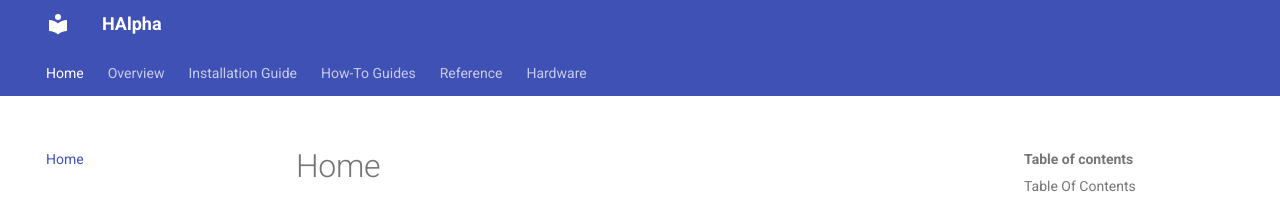
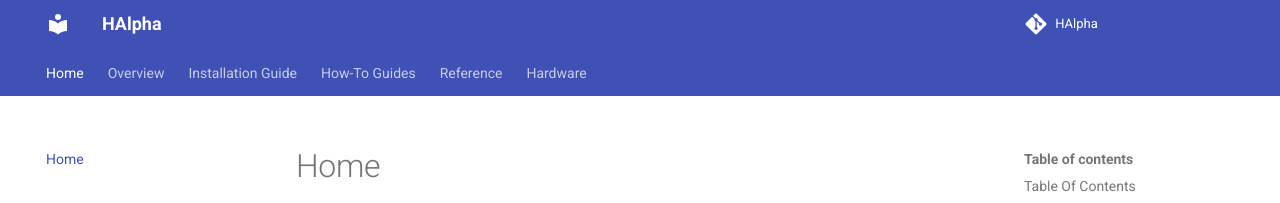
Before and after one commit to sydneyes/sydney_halpha_project, an MkDocs documentation site: the page built from docs/index.md, in a window 1280 px wide. Shown: the top 203 px of the page. Built offline with MkDocs 1.6.1 and Material for MkDocs 9.7.7, drawn with Linux system fonts in a browser that asks for light colours; comment, search, counter and statistics services are not loaded.

```diff
--- a/mkdocs.yml
+++ b/mkdocs.yml
@@ -4,9 +4,14 @@ theme:
   features:
     - content.code.copy
     - navigation.tabs
+  icon:
+    repo: fontawesome/brands/git-alt
 
 plugins:
   - mkdocstrings
+  - git-revision-date-localized:
+      type: date
+  - git-authors
 
 nav:
   - Home: index.md
@@ -26,6 +31,8 @@ nav:
     - Server upload: reference/upload.md
   - Hardware: hardware.md
 
+repo_url: https://github.com/pmodwrc/halpha
+repo_name: HAlpha
 
 
 
```
Also changed, not shown: 1 other file.
